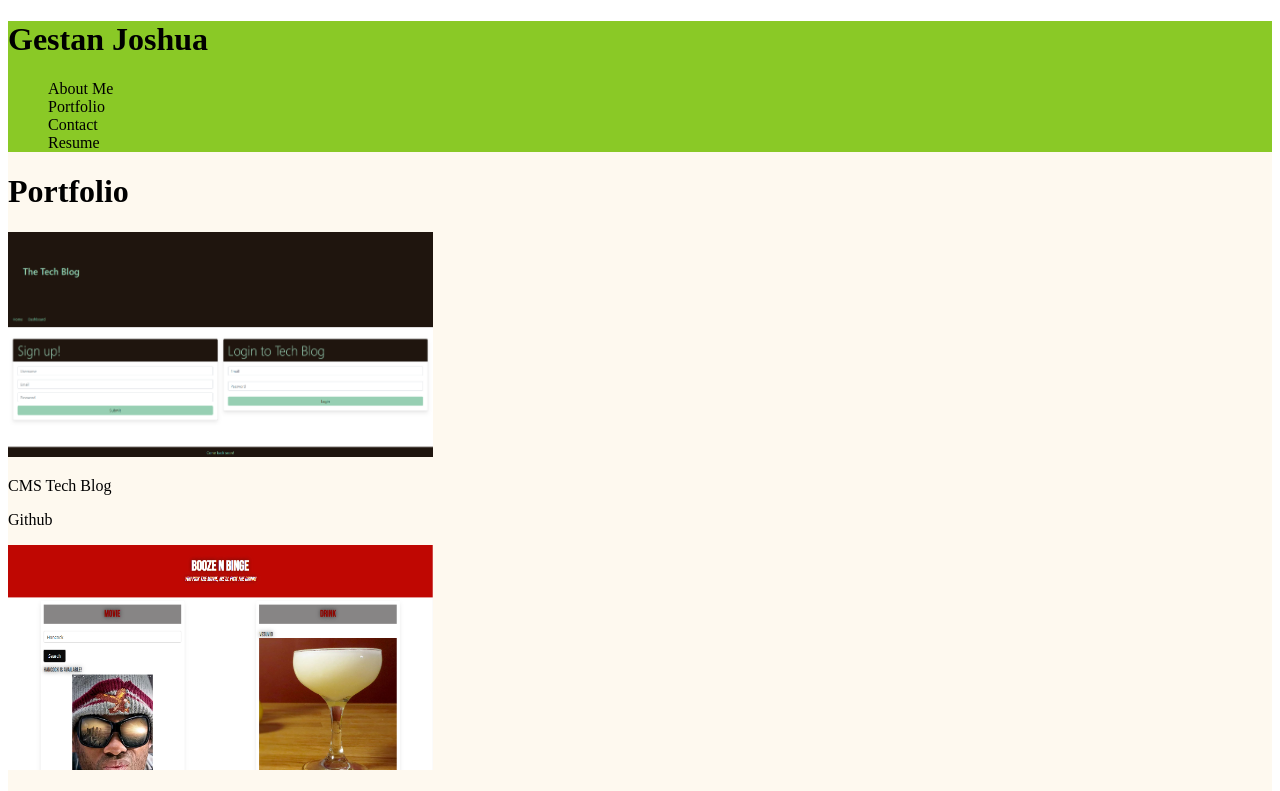
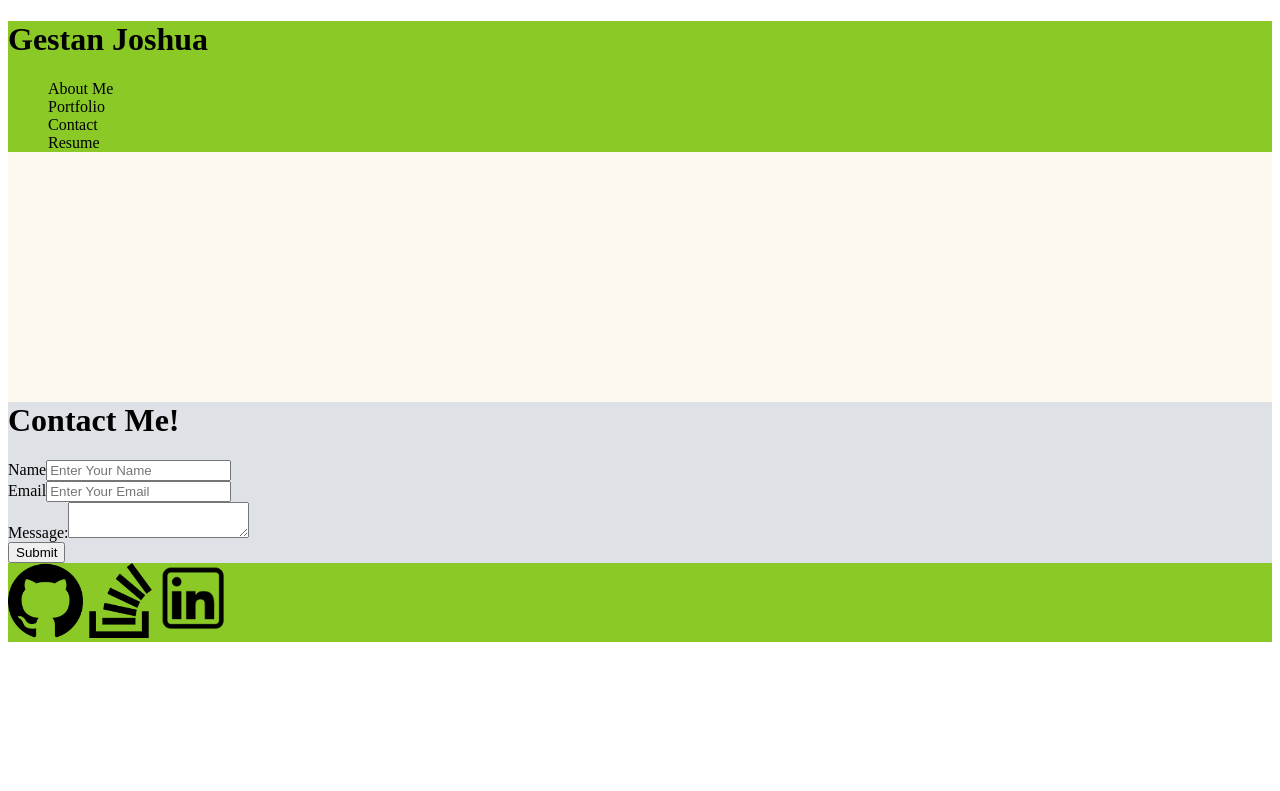
Before and after one commit to Gestan24/react-portfolio, a React (Create React App) app: page / in a window 1280 px wide. Shown: the top 791 px of the page. Built offline with nearby package versions, Linux system fonts and the light colour scheme.

Commit message:
added contact form and error message logic

```diff
--- a/src/App.js
+++ b/src/App.js
@@ -3,6 +3,7 @@ import Header from './components/Header';
 import About from './components/About';
 import Footer from './components/Footer';
 import Project from './components/Project';
+import Contact from './components/Contact';
 import './App.css';
 
 
@@ -28,7 +29,8 @@ function App() {
           <Contact></Contact>
         ) : selectedComponent === 'Resume' } */}
         {/* <About></About> */}
-        <Project></Project>
+        {/* <Project></Project> */}
+        <Contact></Contact>
       </main>
       <Footer></Footer>
 
--- /dev/null
+++ b/src/components/Contact/index.js
@@ -0,0 +1,84 @@
+import { validateEmail } from '../../utils/helpers';
+import React, { useState } from 'react';
+
+function Contact() {
+
+    const [formState, setFormState] = useState({ name: '', email: '', message: '' });
+
+    const [errorMessage, setErrorMessage] = useState('');
+
+    const { name, email, message } = formState;
+
+    function handleChange(e) {
+
+        if (e.target.name === 'email') {
+            const isValid = validateEmail(e.target.value);
+            console.log(isValid);
+
+            // isValid conditional statement
+            if (!isValid) {
+                setErrorMessage('Your email is invalid.');
+            } else {
+                if (!e.target.value.length) {
+                    setErrorMessage(`${e.target.name} is required.`);
+                } else {
+                    setErrorMessage('');
+                }
+            }
+        }
+
+        if (e.target.name === 'name') {
+
+            if (!e.target.value.length) {
+                setErrorMessage(`${e.target.name} is required.`);
+            } else {
+                setErrorMessage('');
+            }
+
+        }
+
+
+
+        if (!errorMessage) {
+            setFormState({ ...formState, [e.target.name]: e.target.value });
+        }
+
+    }
+
+    function handleSubmit(e) {
+        e.preventDefault();
+
+    }
+
+    return (
+
+        <div>
+            <div id='card-background' className='card mx-5 px-3 pt-2 pb-5'>
+                <h1 className=''>Contact Me!</h1>
+                <form id='contact-form' onSubmit={handleSubmit}>
+                    <div className="form-group col-4">
+                        <label htmlFor='name'>Name</label>
+                        <input type='text' defaultValue={name} className='form-control' placeholder="Enter Your Name" onBlur={handleChange} name='name'></input>
+                    </div>
+                    <div className="form-group col-4">
+                        <label htmlFor='email'>Email</label>
+                        <input type='email' name='email' defaultValue={email} className='form-control' placeholder='Enter Your Email' onBlur={handleChange}></input>
+                    </div>
+                    <div className="form-group col-4">
+                        <label htmlFor='message'>Message:</label>
+                        <textarea name='message' className="form-control form-control-lg" defaultValue={message} onBlur={handleChange}></textarea>
+                        {errorMessage && (
+                            <div>
+                                <p className="error-text text-danger">{errorMessage}</p>
+                            </div>
+                        )}
+                    </div>
+                    <button id='button' type="submit" className="btn btn-primary mt-3">Submit</button>
+                </form>
+            </div>
+        </div>
+    );
+
+}
+
+export default Contact;
--- a/src/components/Header/index.js
+++ b/src/components/Header/index.js
@@ -3,22 +3,16 @@ import Navagation from '../Navigation';
 function Header() {
 
     return (
-
+        <div>
             <div id='jumbotron' className="jumbotron d-flex mb-0">
-
                 <h1 className="p-3 display-4">
                     Gestan Joshua
                 </h1>
-
                 <div>
                     <Navagation></Navagation>
                 </div>
-
-
-
-
             </div>
-
+        </div>
     );
 
 }
--- a/src/index.css
+++ b/src/index.css
@@ -42,3 +42,9 @@ footer {
 
   height: 225px;
 }
+
+#card-background {
+
+  background-color: #dee2e6;
+  margin-top: 250px;
+}
--- /dev/null
+++ b/src/utils/helpers.js
@@ -0,0 +1,4 @@
+export function validateEmail(email) {
+  var re = /^(([^<>()[\]\\.,;:\s@"]+(\.[^<>()[\]\\.,;:\s@"]+)*)|(".+"))@((\[[0-9]{1,3}\.[0-9]{1,3}\.[0-9]{1,3}\.[0-9]{1,3}\])|(([a-zA-Z\-0-9]+\.)+[a-zA-Z]{2,}))$/;
+  return re.test(String(email).toLowerCase());
+}
```
Lines whose indentation alone changed are shown as unchanged.
